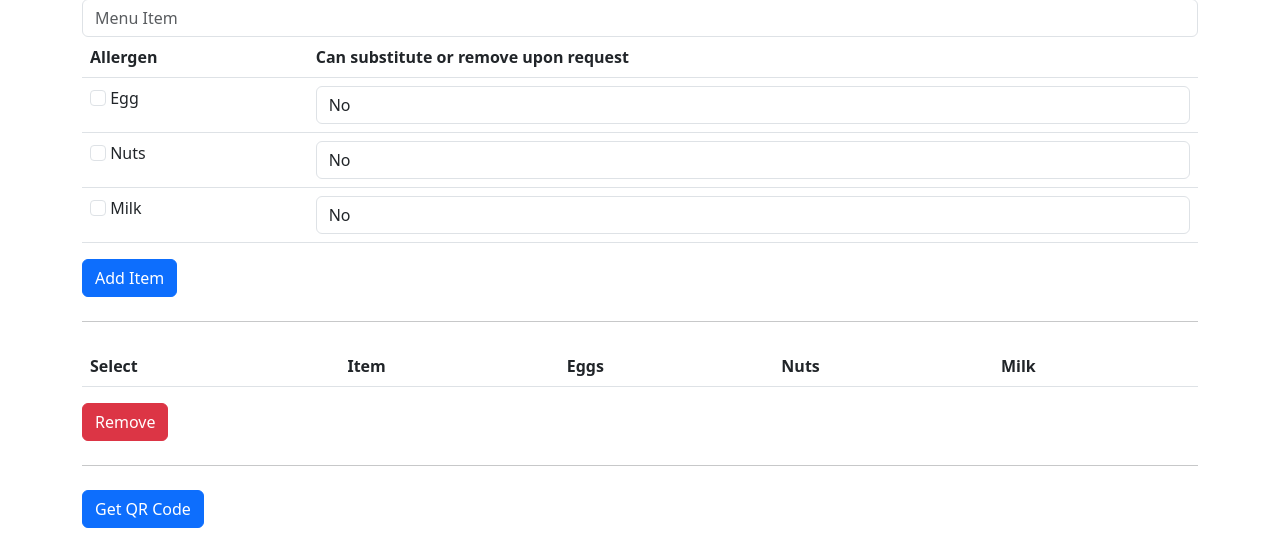
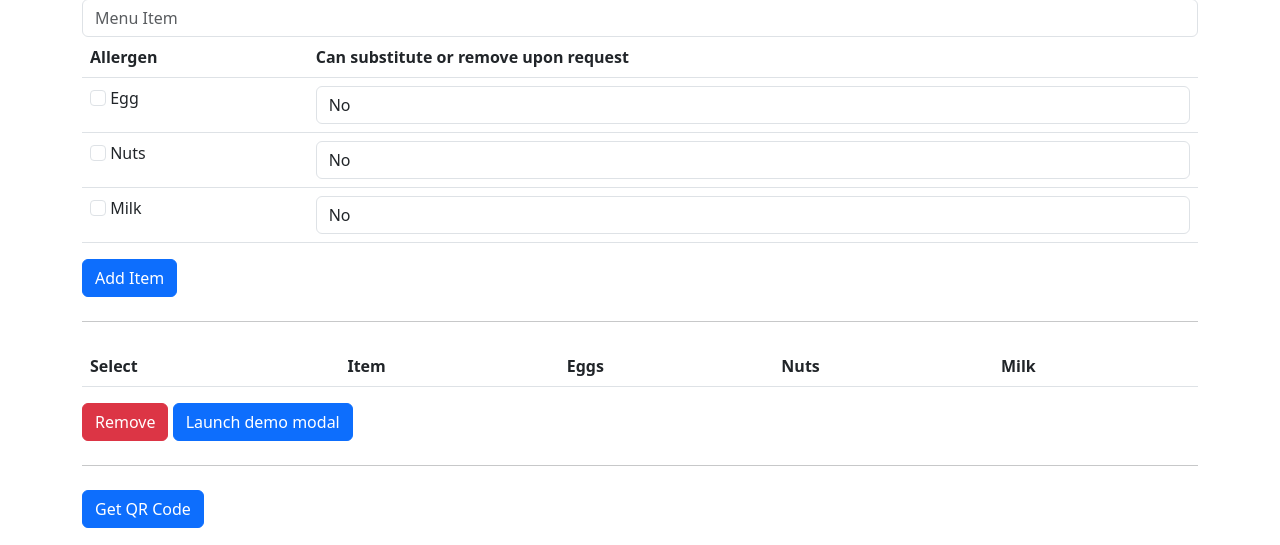
Before and after one commit to yxm3010/allergenX, a Flask app: page /test2 in a window 1280 px wide. Shown: the part 255-800 px from the top of the page. Run offline with Flask 3, Linux system fonts and the light colour scheme; lists and menus that the app fills with data are empty.

Commit message:
updating xml

```diff
--- a/static/html2flask.js
+++ b/static/html2flask.js
@@ -1,6 +1,7 @@
 function html2flask() {
 
     var itemName = document.getElementById("itemname").value;
+    var result
 
     if(itemName==""){
         $("#errMsgForm").text("Please enter item name!")
@@ -35,8 +36,14 @@ function html2flask() {
         success: function(result) {
             console.log("Result:");
             console.log(result);
+            var markup = "<tr><td><input type='checkbox' name='record'></td><td>" + result.item + "</td><td>" + result.eggScore + "</td><td>" + result.nutsScore + "</td><td>" + result.milkScore + "</td></tr>";
+            $("table tbody:last").append(markup);
           }
       });
+
+    // add row to table
+
+
 
     // clear form
     document.getElementById("itemname").value = "";
--- a/templates/test2.html
+++ b/templates/test2.html
@@ -102,7 +102,31 @@
         </table>
 
         <button type='button' class='btn btn-danger' id='delitem'>Remove</button>
+        <!-- Button trigger modal -->
+<button type="button" class="btn btn-primary" data-bs-toggle="modal" data-bs-target="#exampleModal">
+    Launch demo modal
+  </button>
 
+  <!-- Modal -->
+  <div class="modal fade" id="exampleModal" tabindex="-1" role="dialog" aria-labelledby="exampleModalLabel" aria-hidden="true">
+    <div class="modal-dialog" role="document">
+      <div class="modal-content">
+        <div class="modal-header">
+          <h5 class="modal-title" id="exampleModalLabel">Modal title</h5>
+          <button type="button" class="close" data-dismiss="modal" aria-label="Close">
+            <span aria-hidden="true">&times;</span>
+          </button>
+        </div>
+        <div class="modal-body">
+          ...
+        </div>
+        <div class="modal-footer">
+          <button type="button" class="btn btn-secondary" data-dismiss="modal">Close</button>
+          <button type="button" class="btn btn-primary">Save changes</button>
+        </div>
+      </div>
+    </div>
+  </div>
         <hr class="my-4">
 
         <button type="button" class="btn btn-primary" id="QRcode">Get QR Code</button>
```
Also changed, not shown: instance/allergenx.db.
